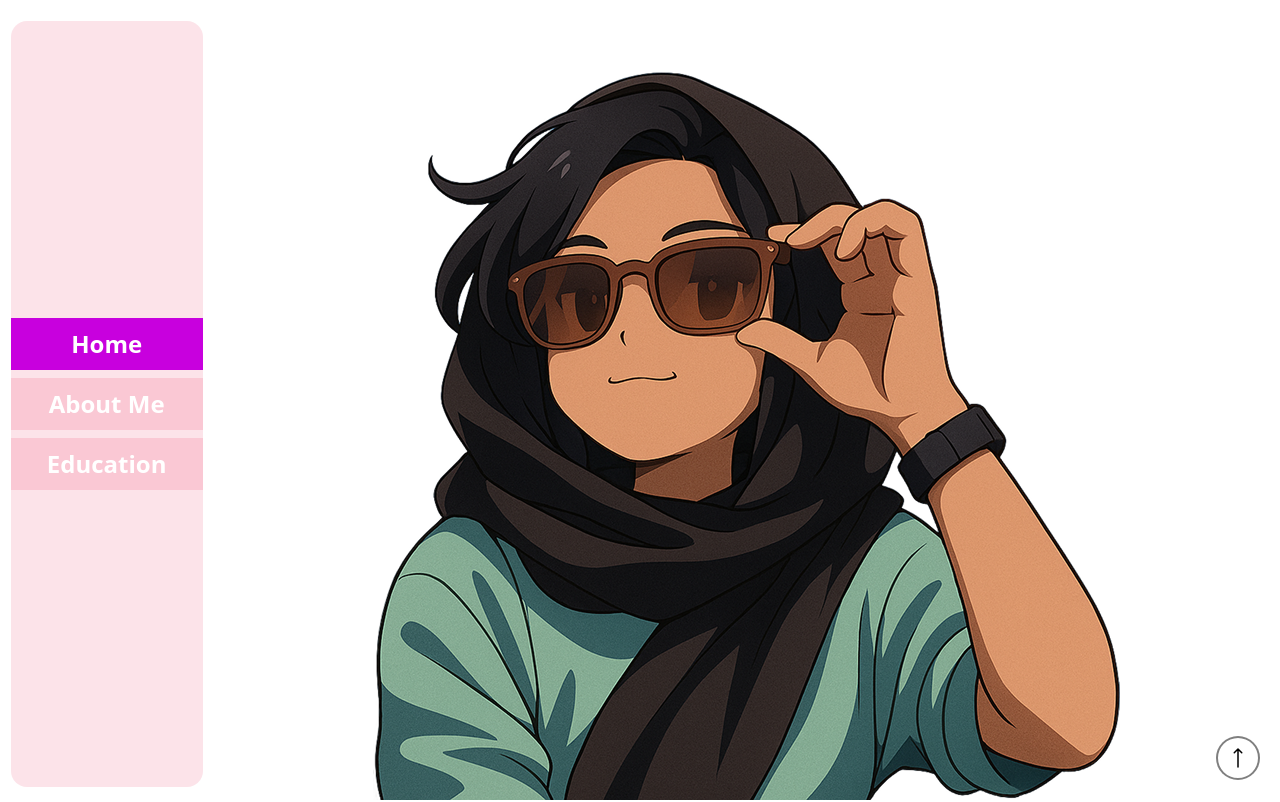
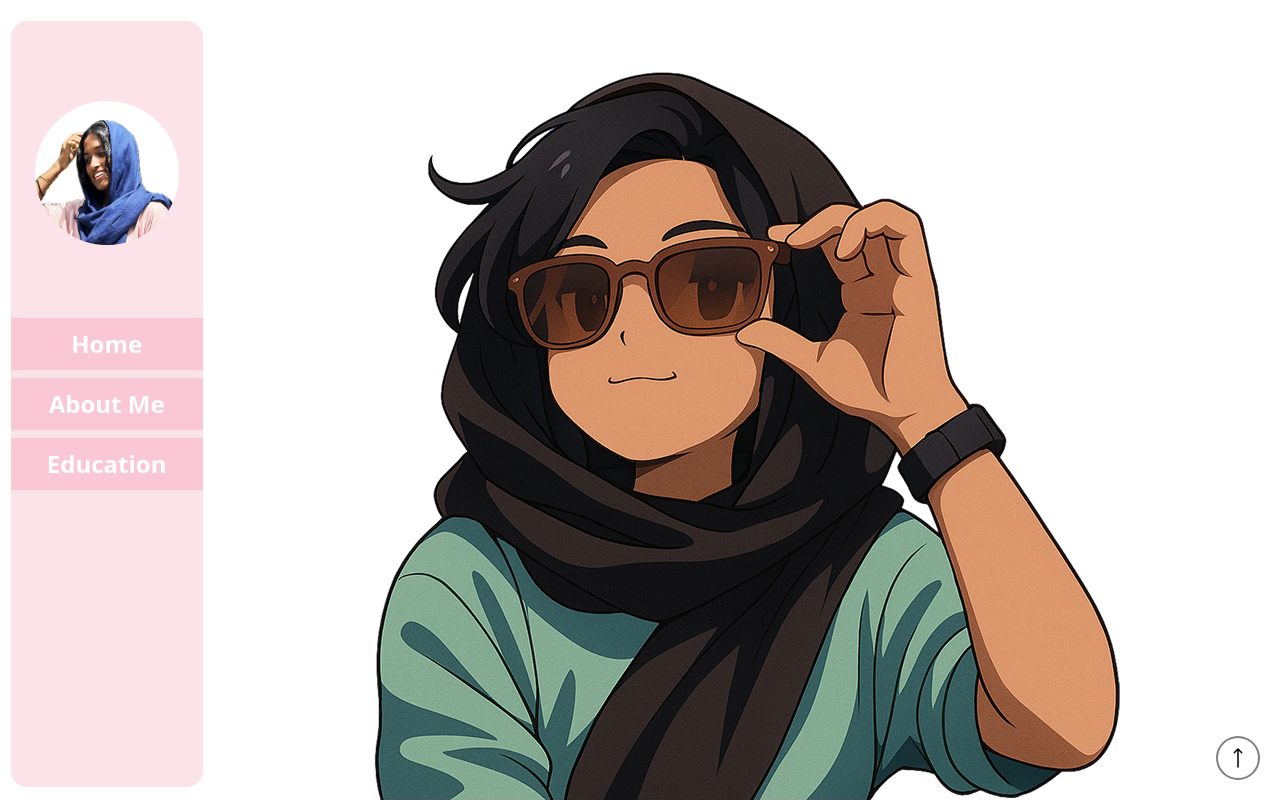
Before and after one commit to Juzznick/freelance-Portfolio, a Next.js app: page / in a window 1280 px wide. Shown: the top 802 px of the page. Built offline with nearby package versions, Linux system fonts and the light colour scheme; a web font is replaced by a local one.

Commit message:
added pfp

```diff
--- a/src/app/navbar.js
+++ b/src/app/navbar.js
@@ -1,15 +1,10 @@
 const NavBar = () => {
     return (
         <nav className="bg-white flex justify-center items-center pt-2 h-screen w-1/6 sticky top-0 z-999 ">
-            {/* <ul className="flex flex-col justify-around h-1/2">
-                <a href='#hero'><li className="cursor-pointer text-3xl text-blue-300">HOME</li></a>
-                <a href='#aboutme'><li className="cursor-pointer text-3xl text-blue-300">ABOUT ME</li></a>
-                <a href='#education'><li className="cursor-pointer text-3xl text-blue-300">EDUCATION</li></a>
-                <a><li className="cursor-pointer text-3xl text-blue-300">EXPERIENCE</li></a>
-            </ul> */}
-            <div className="bg-primary/50 h-29/30 w-9/10 rounded-2xl flex items-center justify-center overflow-hidden">
+            <div className="bg-primary/50 h-29/30 w-9/10 rounded-2xl flex flex-col items-center justify-center overflow-hidden relative">
+                <img src='/profile-img.png' className="absolute top-20 w-3/4"/>
                 <ul className="flex flex-col items-center w-full">
-                    <a href='#hero' className="w-full flex justify-center items-center bg-fuchsia-600 h-13 m-1"><li className="cursor-pointer text-2xl  text-white">Home</li></a>
+                    <a href='#hero' className="w-full flex justify-center items-center bg-primary h-13 m-1"><li className="cursor-pointer text-2xl  text-white">Home</li></a>
                     <a href='#aboutme' className="w-full flex justify-center  items-center bg-primary h-13 m-1"><li className="cursor-pointer text-2xl  text-white">About Me</li></a>
                     <a href='#education' className="w-full flex justify-center  items-center bg-primary h-13 m-1"><li className="cursor-pointer text-2xl  text-white">Education</li></a>
                 </ul>
```
Also changed, not shown: public/profile-img.png (added).
